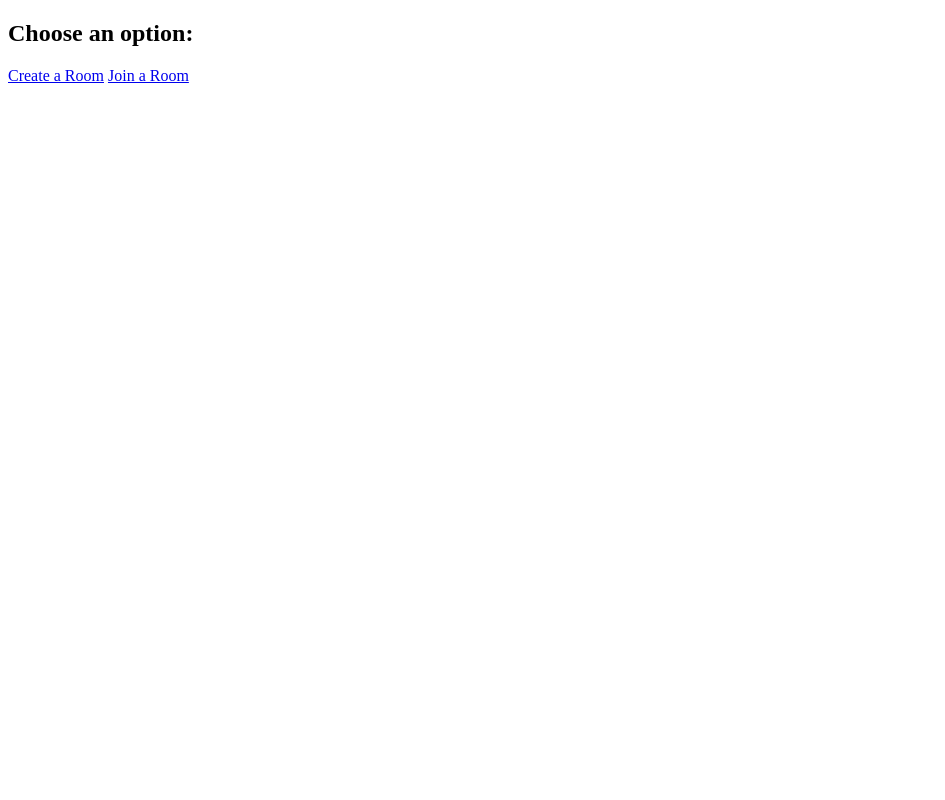
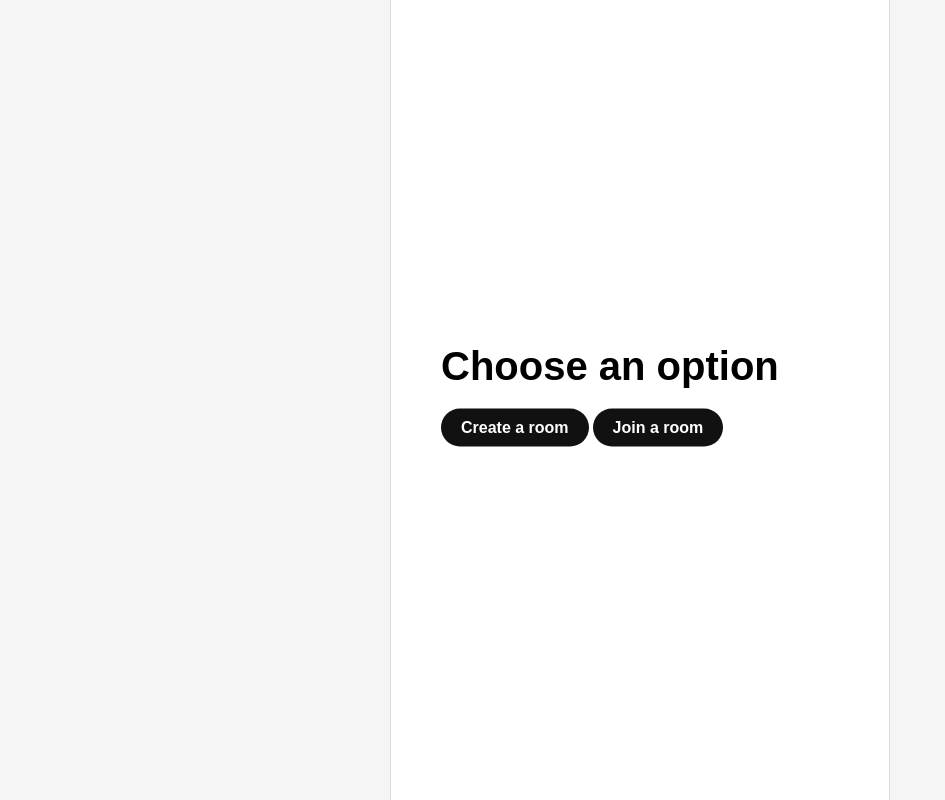
Before and after one commit to anirudhi89/fileshare, a website: page public/index.html in a window 1280 px wide. Shown: the whole page, without its empty margins (0-945 px from the left). Drawn offline with Linux system fonts and the light colour scheme.

Commit message:
home page styled, name change

```diff
--- a/public/index.html
+++ b/public/index.html
@@ -2,11 +2,20 @@
 <html>
 <head>
 	<meta charset="utf-8">
-	<title></title>
+	<title>sEndpoint</title>
+    <link rel = 'stylesheet' href = 'style.css'>
 </head>
 <body>
-    <h2>Choose an option:</h2>
-    <a href = 'create.html'>Create a Room</a>
-    <a href = 'receiver.html'>Join a Room</a>
+	<div class="app">
+		<div class="screen join-screen active">
+			<div class="form">
+				<h2>Choose an option</h2>
+				<div class="form-input">
+                    <button onclick="window.location.href='create.html';">Create a room</button>
+                    <button onclick="window.location.href='receiver.html';">Join a room</button>
+				</div>
+			</div>
+		</div>
+	</div>
 </body>
 </html>
```
